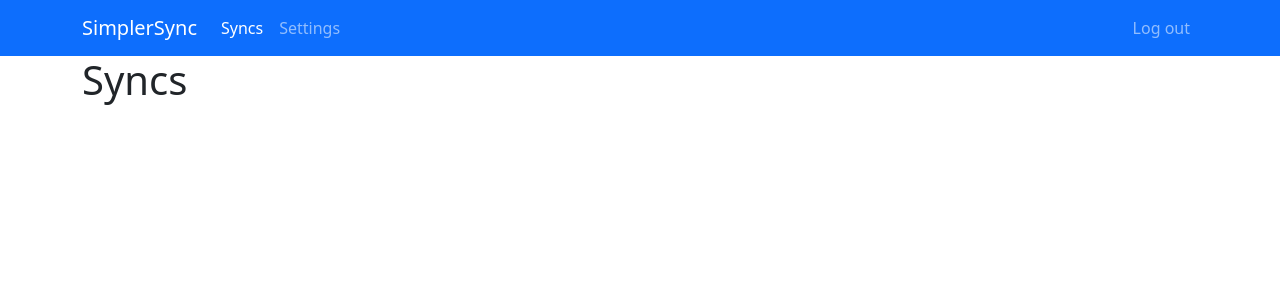
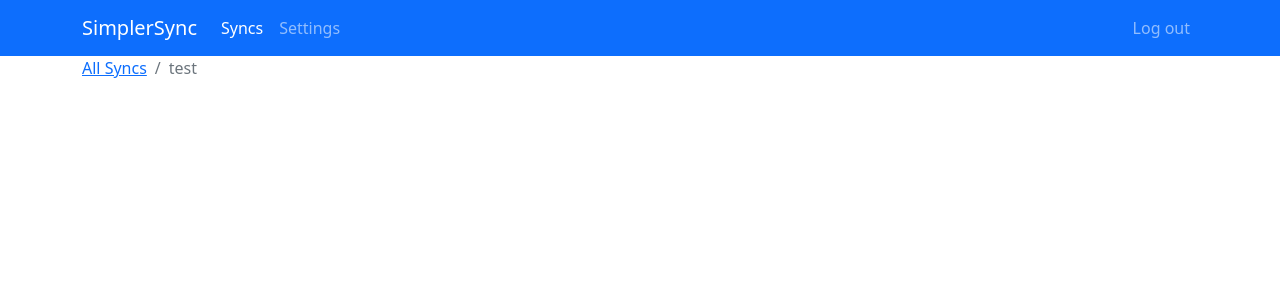
Before and after one commit to hicksoft/SimplerSync, a React (Create React App) app in the folder webui/: page / in a window 1280 px wide. Shown: the top 300 px of the page. Built offline with nearby package versions, Linux system fonts and the light colour scheme.

Commit message:
Create Syncs breadcrumbs

```diff
--- a/webui/src/components/Nav.tsx
+++ b/webui/src/components/Nav.tsx
@@ -3,7 +3,7 @@ import Container from "react-bootstrap/Container";
 import Nav from "react-bootstrap/Nav";
 import Navbar from "react-bootstrap/Navbar";
 
-import Syncs from "./Syncs";
+import Syncs from "./Syncs/Syncs";
 import Settings from "./Settings";
 
 interface ItemProps {
--- a/webui/src/components/Syncs.tsx
+++ /dev/null
@@ -1,7 +0,0 @@
-import React from "react";
-
-function Syncs() {
-  return <h1>Syncs</h1>;
-}
-
-export default Syncs;
--- /dev/null
+++ b/webui/src/components/Syncs/Breadcrumb.tsx
@@ -0,0 +1,22 @@
+import react from "react";
+import Breadcrumb from "react-bootstrap/Breadcrumb";
+
+interface CrumbProps {
+  activeSync: string;
+  navigateHome: () => void;
+}
+
+function Crumb({ activeSync, navigateHome }: CrumbProps) {
+  return (
+    <Breadcrumb>
+      <Breadcrumb.Item onClick={navigateHome} active={activeSync === ""}>
+        All Syncs
+      </Breadcrumb.Item>
+      {activeSync !== "" && (
+        <Breadcrumb.Item active={true}>{activeSync}</Breadcrumb.Item>
+      )}
+    </Breadcrumb>
+  );
+}
+
+export default Crumb;
--- /dev/null
+++ b/webui/src/components/Syncs/Syncs.tsx
@@ -0,0 +1,12 @@
+import React, { useState } from "react";
+
+import Breadcrumb from "./Breadcrumb";
+
+function Syncs() {
+  const [activeSync, setActiveSync] = useState("test");
+  const clearActiveSync = () => setActiveSync("");
+
+  return <Breadcrumb activeSync={activeSync} navigateHome={clearActiveSync} />;
+}
+
+export default Syncs;
--- /dev/null
+++ b/webui/src/components/Syncs/index.tsx
@@ -0,0 +1,2 @@
+import Syncs from "./Syncs";
+export default Syncs;
```
